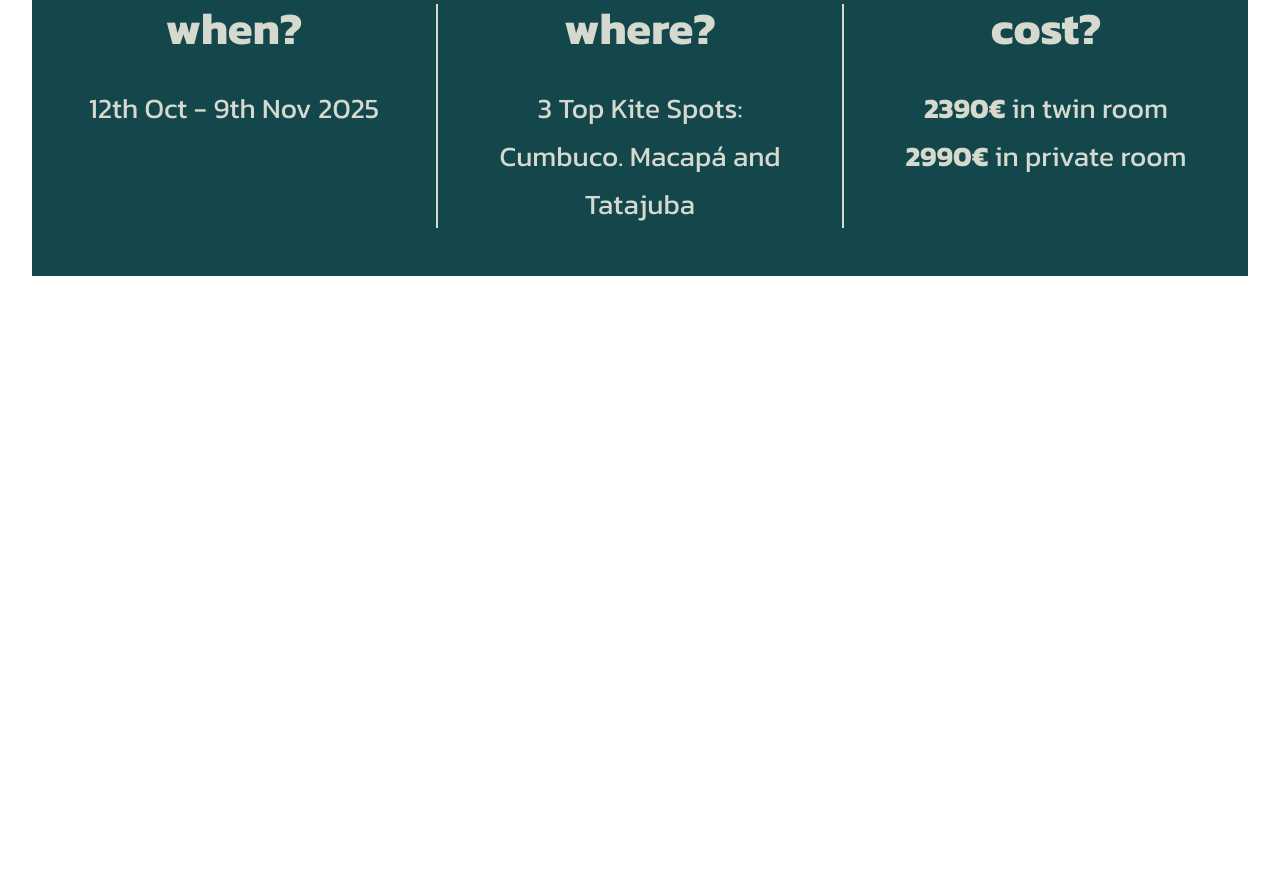
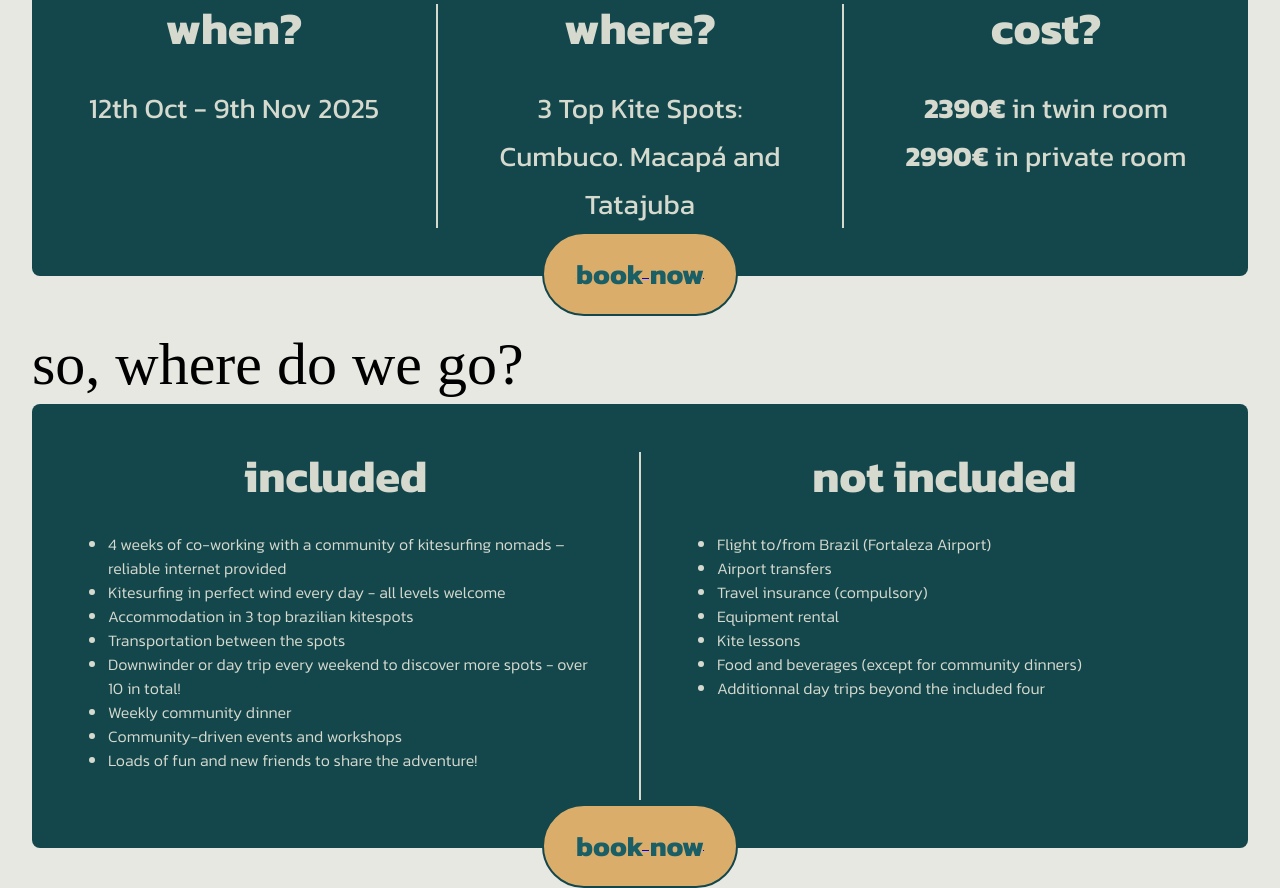
Before and after one commit to zeedenis88/nomadwinds.club, a plain HTML site: page brazil/index.html in a window 1280 px wide. Shown: the part 1672-2560 px from the top of the page. Before the commit the page ends 1972 px from the top, so only its background shows below. Drawn offline with Linux system fonts and the light colour scheme; a web font is replaced by a local one.

Commit message:
more brazil stuff

```diff
--- a/brazil/brazil.css
+++ b/brazil/brazil.css
@@ -1,5 +1,5 @@
 :root {
-  --background-color: ##E7E8E2;
+  --background-color: #E7E8E2;
   --titles-color: #1A5E66;
   --section-title: #C95D63;
   --info-background-color: #13474C;
@@ -13,7 +13,8 @@ body {
   font-weight: 300;
   letter-spacing: 0%;
   line-height: 24px;
-  margin: 0;
+  margin: auto;
+  max-width: 1920px;
 }
 
 .head {
@@ -46,7 +47,7 @@ body {
 }
 
 section.section {
-  margin: 32px 0;
+  margin: 32px;
 }
 
 .container {
@@ -55,6 +56,15 @@ section.section {
 }
 
 section.section .title {
+  font-family: Londrina Shadow;
+  font-weight: 400;
+  font-size: 60px;
+  line-height: 64px;
+  letter-spacing: 0%;
+
+}
+
+section.section .subtitle {
   color: var(--section-title);
   font-weight: 700;
   font-size: 28px;
@@ -67,9 +77,14 @@ section.img-separator img {
   width: 100%;
 }
 
+section.section-info {
+  position: relative;
+}
+
 section.section-info .info-content {
   justify-content: space-around;
   background-color: var(--info-background-color);
+  border-radius: 8px;
   color: var(--info-background-text-color);
   display: flex;
   margin: 0 32px;
@@ -107,6 +122,36 @@ section.section-info .info-content {
   line-height: 48px;
 }
 
+.included li {
+  text-align: left;
+  font-weight: 300;
+  font-size: 16px;
+  line-height: 24px;
+}
+
+.btn {
+  background-color: #DBAD6A;
+  border: 2px solid var(--info-background-color);
+  border-radius: 120px;
+  bottom: -16px;
+  left:0;
+  margin: auto;
+  padding: 0 32px;
+  position: absolute;
+  right:0;
+  width: fit-content;
+}
+
+.btn span {
+  color: var(--titles-color);
+  font-size: 28px;
+  font-weight: 700;
+  line-height: 80px;
+  text-align: center;
+  text-decoration: none;
+  vertical-align: middle;
+}
+
 @media only screen and (max-device-width : 1920px) {
 }
 
--- a/brazil/index.html
+++ b/brazil/index.html
@@ -7,6 +7,9 @@
         <link rel="preconnect" href="https://fonts.googleapis.com">
         <link rel="preconnect" href="https://fonts.gstatic.com" crossorigin>
         <link href="https://fonts.googleapis.com/css2?family=Kanit:ital,wght@0,100;0,200;0,300;0,400;0,500;0,600;0,700;0,800;0,900;1,100;1,200;1,300;1,400;1,500;1,600;1,700;1,800;1,900&display=swap" rel="stylesheet">
+        <link rel="preconnect" href="https://fonts.googleapis.com">
+        <link rel="preconnect" href="https://fonts.gstatic.com" crossorigin>
+        <link href="https://fonts.googleapis.com/css2?family=Kanit:ital,wght@0,100;0,200;0,300;0,400;0,500;0,600;0,700;0,800;0,900;1,100;1,200;1,300;1,400;1,500;1,600;1,700;1,800;1,900&family=Londrina+Shadow&display=swap" rel="stylesheet">
         <link rel="stylesheet" type="text/css" href="brazil.css">
     </head>
     <body>
@@ -25,7 +28,7 @@
         </div>
         <section class="section">
             <div class="container">
-                <div class="title">
+                <div class="subtitle">
                     The trip has been carefully designed for digital nomads and remote workers.
                 </div>
                 <div class="content">
@@ -80,6 +83,80 @@
                     </div>
                 </div>
             </div>
+            <a href="#" class="btn"><span>book now</span></a>
+        </section>
+        <section class="section">
+            <div class="title">
+                so, where do we go?
+            </div>
+        </section>
+        <section class="section-info">
+            <div class="info-content included">
+                <div class="info-content__info">
+                    <div class="info-content__info__title">
+                        included
+                    </div>
+                    <div class="info-content__info__text">
+                        <ul>
+                            <li>
+                                4 weeks of co-working with a community of kitesurfing nomads – reliable internet provided
+                            </li>
+                            <li>
+                                Kitesurfing in perfect wind every day - all levels welcome
+                            </li>
+                            <li>
+                                Accommodation in 3 top brazilian kitespots
+                            </li>
+                            <li>
+                                Transportation between the spots
+                            </li>
+                            <li>
+                                Downwinder or day trip every weekend to discover more spots - over 10 in total!
+                            </li>
+                            <li>
+                                Weekly community dinner
+                            </li>
+                            <li>
+                                Community-driven events and workshops
+                            </li>
+                            <li>
+                                Loads of fun and new friends to share the adventure!
+                            </li>
+                        </ul>
+                    </div>
+                </div>
+                <div class="info-content__info">
+                    <div class="info-content__info__title">
+                        not included
+                    </div>
+                    <div class="info-content__info__text">
+                        <ul>
+                            <li>
+                                Flight to/from Brazil (Fortaleza Airport)
+                            </li>
+                            <li>
+                                Airport transfers
+                            </li>
+                            <li>
+                                Travel insurance (compulsory)
+                            </li>
+                            <li>
+                                Equipment rental
+                            </li>
+                            <li>
+                                Kite lessons
+                            </li>
+                            <li>
+                                Food and beverages (except for community dinners)
+                            </li>
+                            <li>
+                                Additionnal day trips beyond the included four
+                            </li>
+                        </ul>
+                    </div>
+                </div>
+            </div>
+            <a href="#" class="btn"><span>book now</span></a>
         </section>
     </body>
 </html>
```
